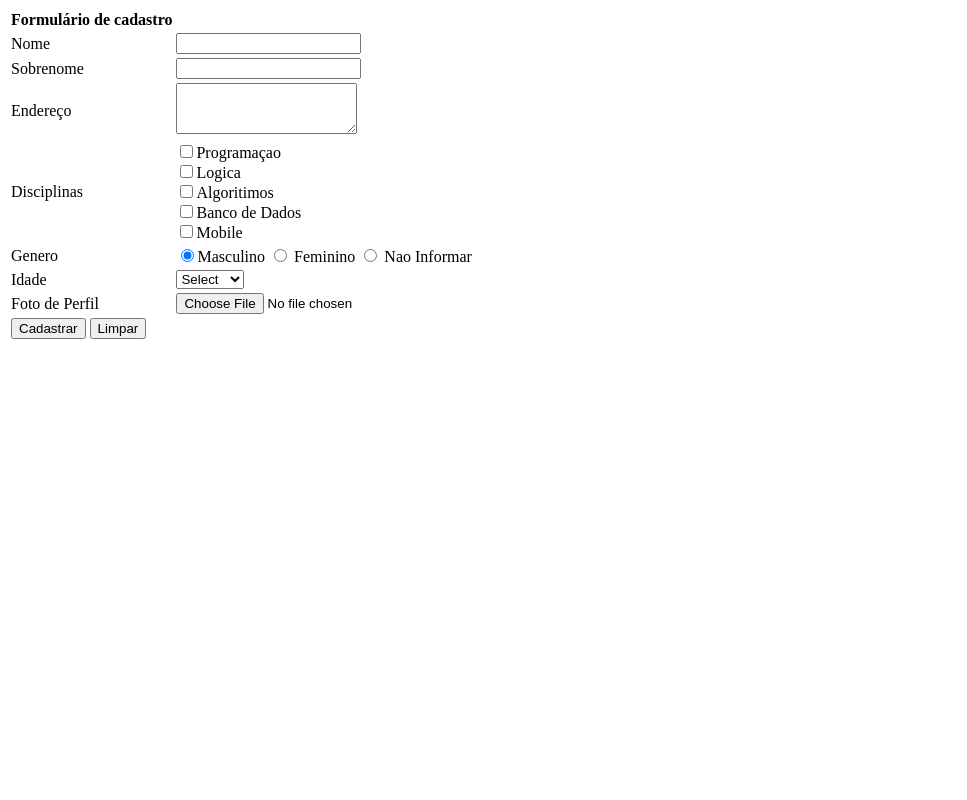
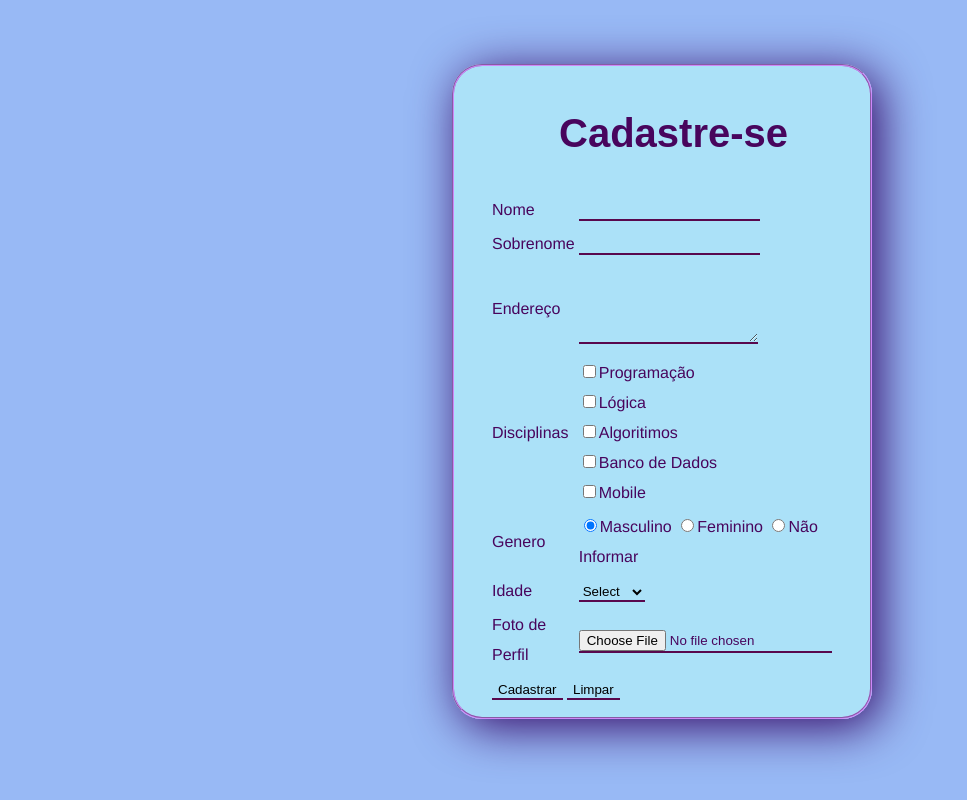
Before and after one commit to franbelfort/Formulario-Login-Cadastro-Projeto, a plain HTML site: page Paginas/formulario.html in a window 1280 px wide. Shown: the whole page, without its empty margins (0-967 px from the left). Drawn offline with Linux system fonts and the light colour scheme.

Commit message:
Atualização do projeto Formulário de cadastro

```diff
--- a/Paginas/formulario.html
+++ b/Paginas/formulario.html
@@ -1,51 +1,117 @@
 <!DOCTYPE html>
-<html lang="en">
+<html lang="pt">
 <head>
     <meta charset="UTF-8">
     <meta http-equiv="X-UA-Compatible" content="IE=edge">
     <meta name="viewport" content="width=device-width, initial-scale=1.0">
     <title>Formulário</title>
+
+    <style type="text/css">
+
+        body{
+            background-color: #98b9f5;
+            font-family: sans-serif;
+            margin-left: 15%;
+            margin-top: 5%;
+            justify-content:center;
+            padding-bottom: 45px;
+        }
+
+        .form{
+            flex-direction: center;
+            font-family: 'Arial';
+            padding-right: 15px;
+            line-height:30px;
+            margin-left: auto;
+            margin-right: auto;
+            vertical-align: middle;
+        }
+
+        #titulo{
+            padding-top:20px;
+            padding-bottom: 15px;
+            padding-left: 70px;
+            font-size: 40px;
+            font-family:'Arial';
+            text-align: justify;
+            flex-direction: center;
+            align-items: center;
+        }
+
+        .sombra{
+            box-shadow: rgb(51, 7, 102) 0.5em 0.5em 3em
+        }
+
+        fieldset{
+            font-family: 'Franklin Gothic Medium', 'Arial Narrow', Arial, sans-serif;
+            background-color:#abe1f8;
+            border-radius: 30px;
+            border-color:#ce88f9;
+            margin:10x;
+            margin-right: 50px;
+            margin-left: 260px;
+            padding-right:35px;
+            padding-left: 35px;
+            color:rgb(72, 5, 93);
+            width: 300px;
+        }
+
+        input, textarea, select{
+
+            border: 0;
+            border-bottom: 2px solid rgb(88, 8, 77);
+            font-family: sans-serif;
+            outline:0;
+            background-color: #abe1f8;
+        }
+
+        .buttom_hover:hover{
+                background-color: rgba(6, 137, 193, 0.364);
+                color: #ffffff;
+            }
+
+    </style>
 </head>
 <body>
+    <form class="form" action="">
 
-    <form>
+        <fieldset class="sombra">
+
         <table>
             <tr>
-                <th>Formulário de cadastro</th>
+                <h1 id="titulo">Cadastre-se</h1>
             </tr>
 
             <tr>
                 <td><label for="nome">Nome</label></td>
-                <td><input name="nome" id="nome" type="text" required="true"/></td>
+                <td> <input class="input_linha" name="nome" id="nome" type="text" required="true"></td>
             </tr>
             <tr>
                 <td><label for="sobrenome">Sobrenome</label></td>
-                <td><input name="sobrenome" id="sobrenome" type="text" required="true"/></td>
+                <td> <input class="input_linha" name="sobrenome" id="sobrenome" type="text" required="true"></td>
             </tr>
 
             <tr>
                 <td><label for="endereço">Endereço</label></td>
-                <td><textarea rows="3" id="endereço" name="endereço" required="true"></textarea></td>
+                <td> <br> <textarea class="input_linha" rows="3" id="endereço" name="endereço" required="true"></textarea></td>
 
             </tr>
-
             <tr>
                 <td><label for="disciplinas">Disciplinas</label></td>
                 <td>
-                    <input type="checkbox" />Programaçao <br />
-                    <input type="checkbox" />Logica <br />
-                    <input type="checkbox" />Algoritimos <br />
-                    <input type="checkbox" />Banco de Dados <br />
-                    <input type="checkbox" />Mobile <br />
+                    <input type="checkbox" >Programação <br />
+                    <input  type="checkbox" >Lógica <br />
+                    <input  type="checkbox" >Algoritimos <br />
+                    <input  id="checkbox" type="checkbox" >Banco de Dados <br/> <input type="checkbox" >Mobile <br />
                 </td>
             </tr>
 
             <tr>
                 <td><label for="genero">Genero</label></td>
                 <td>
-                    <input type="radio" name="s1" id="m" checked="true"/><label>Masculino</label>
-                    <input type="radio" name="s1" id="f"/> <label>Feminino</label>
-                    <input type="radio" name="s1" id="n"/> <label>Nao Informar</label>
+                    <input type="radio" name="s1" id="m" checked="true"><label>Masculino</label>
+                    <input type="radio" name="s1" id="f"><label>Feminino</label>
+                    <input type="radio" name="s1" id="n"><label>Não Informar</label>
                 </td>
             </tr>
 
@@ -60,16 +126,17 @@
                         </select>
                     </td>
             </tr>
+        </fieldset>
 
             <tr>
                 <td><label for="picture">Foto de Perfil</label></td>
-                <td><input id="picture" type="file" name="picture" required="true"/></td>
+                <td><input id="picture" type="file" name="picture" required="true"></td>
             </tr>
 
             <tr>
                 <td colspan="2">
-                    <input type="button" value="Cadastrar" name="cadastrar" id="cadastrar"/>
-                    <input type="reset" value="Limpar" name="limpar" id="cadastrar"/>
+                    <input class="buttom_hover" type="submit" value="Cadastrar" name="submit" id="submit">
+                    <input class="buttom_hover" type="reset" value="Limpar" name="limpar" id="limpar">
                 </td>
             </tr>
         </table>
```
Also changed, not shown: Paginas/index.html (+72 -5 lines), Paginas/login.html (+72 -5 lines), Paginas/pag.html (added, +62 -0 lines), 1 other file.
